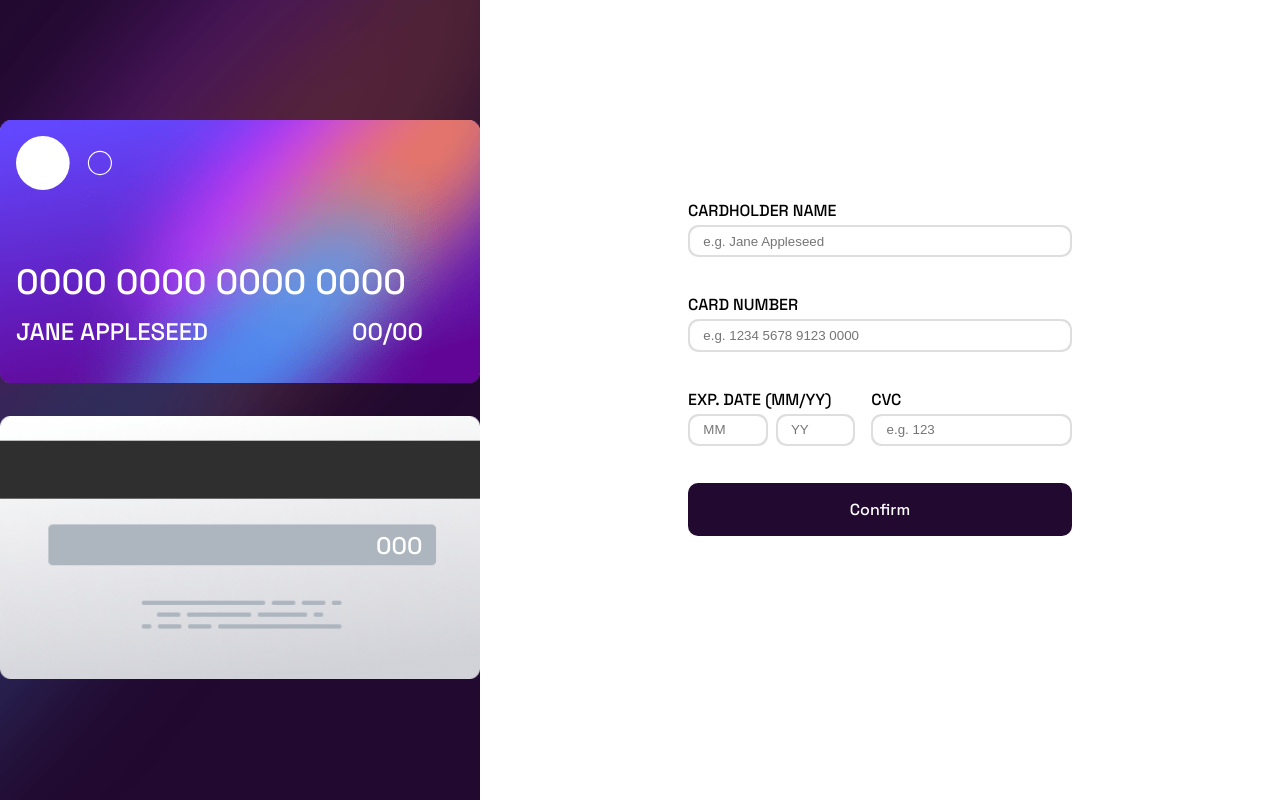
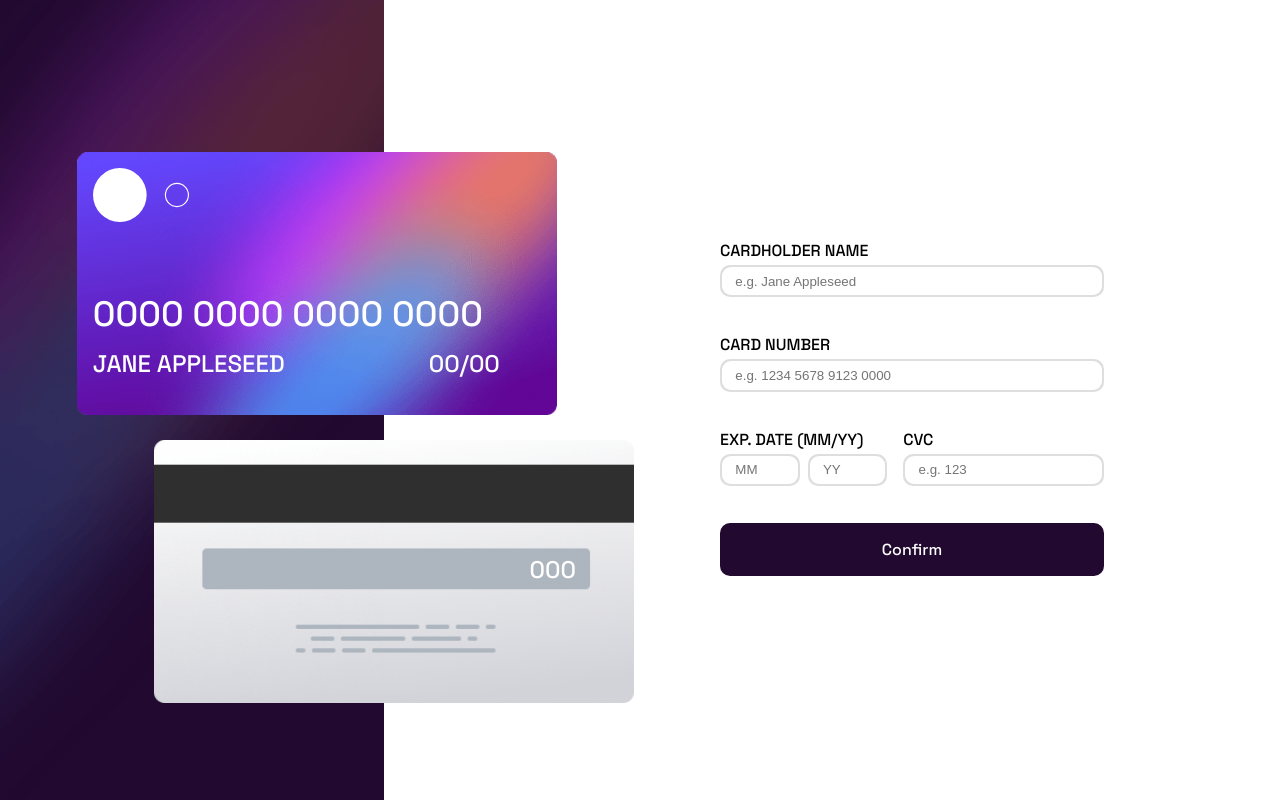
Before and after one commit to wishba/interactive-card-details-form-main, a React (Vite) app: page / in a window 1280 px wide. Built offline with nearby package versions, Linux system fonts and the light colour scheme.

Commit message:
card position responsive

```diff
--- a/src/index.css
+++ b/src/index.css
@@ -52,8 +52,8 @@ body {
   position: absolute;
   z-index: 0;
   top: 1.5em;
-  left: 50%;
-  transform: translateX(-40%);
+  right: 50%;
+  transform: translateX(60%);
 }
 
 .card__front {
@@ -65,8 +65,8 @@ body {
   position: absolute;
   z-index: 1;
   top: 6.2em;
-  left: 50%;
-  transform: translateX(-60%);
+  right: 50%;
+  transform: translateX(40%);
 }
 
 .card__cvc {
@@ -166,14 +166,14 @@ button {
   border-radius: 10px;
 }
 
-@media screen and (min-width:600px) {
+@media screen and (min-width:900px) {
   .App {
     display: flex;
   }
 
   .card {
-    /* width: 30%; */
-    width: 30em;
+    width: 30%;
+    /* width: 30em; */
     height: 100vh;
     background-image: url(images/bg-main-desktop.png);
   }
@@ -185,18 +185,23 @@ button {
 
   .card__back {
     background-size: 30em;
-    position: absolute;
-    top: 52%;
-    left: auto;
+    position: relative;
+    top: 22vh;
+    /* top: auto; */
+    right: auto;
     transform: translateX(0);
+    margin-left: 40%;
+    /* margin-left: 30%; */
   }
 
   .card__front {
     background-size: 6em, 30em;
-    position: absolute;
-    top: 48%;
-    left: auto;
-    transform: translateY(-100%);
+    position: relative;
+    top: 19vh;
+    /* top: auto; */
+    right: auto;
+    transform: translateX(0);
+    margin-left: 20%;
   }
 
   .card__cvc {
@@ -224,7 +229,10 @@ button {
 
   .form,
   .form__submitted {
-    margin: 25vh auto;
+    margin-top: 30vh;
+    margin-left: 21em;
+    /* margin-left: 15em; */
+    /* margin: 25vh auto; */
     width: 30%;
   }
 }
```
